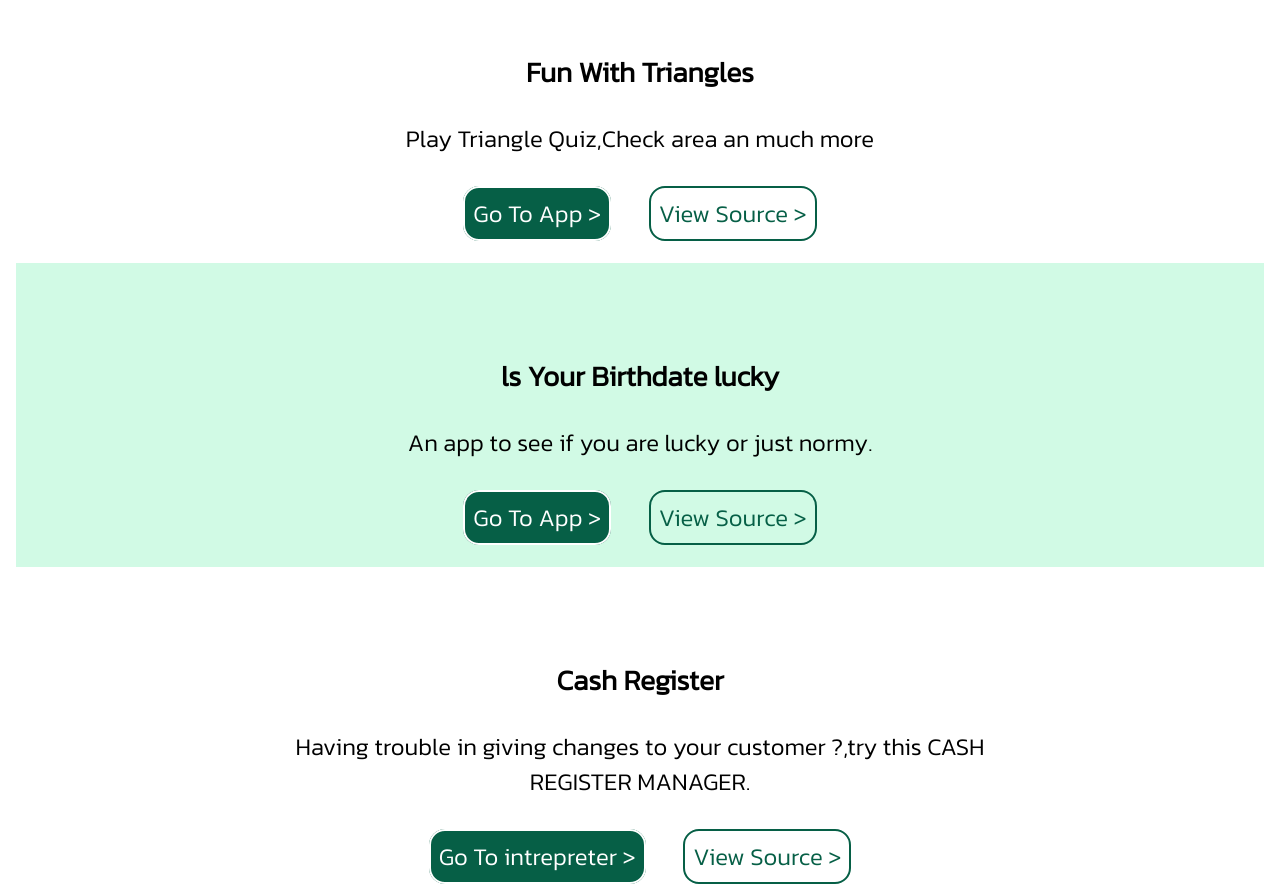
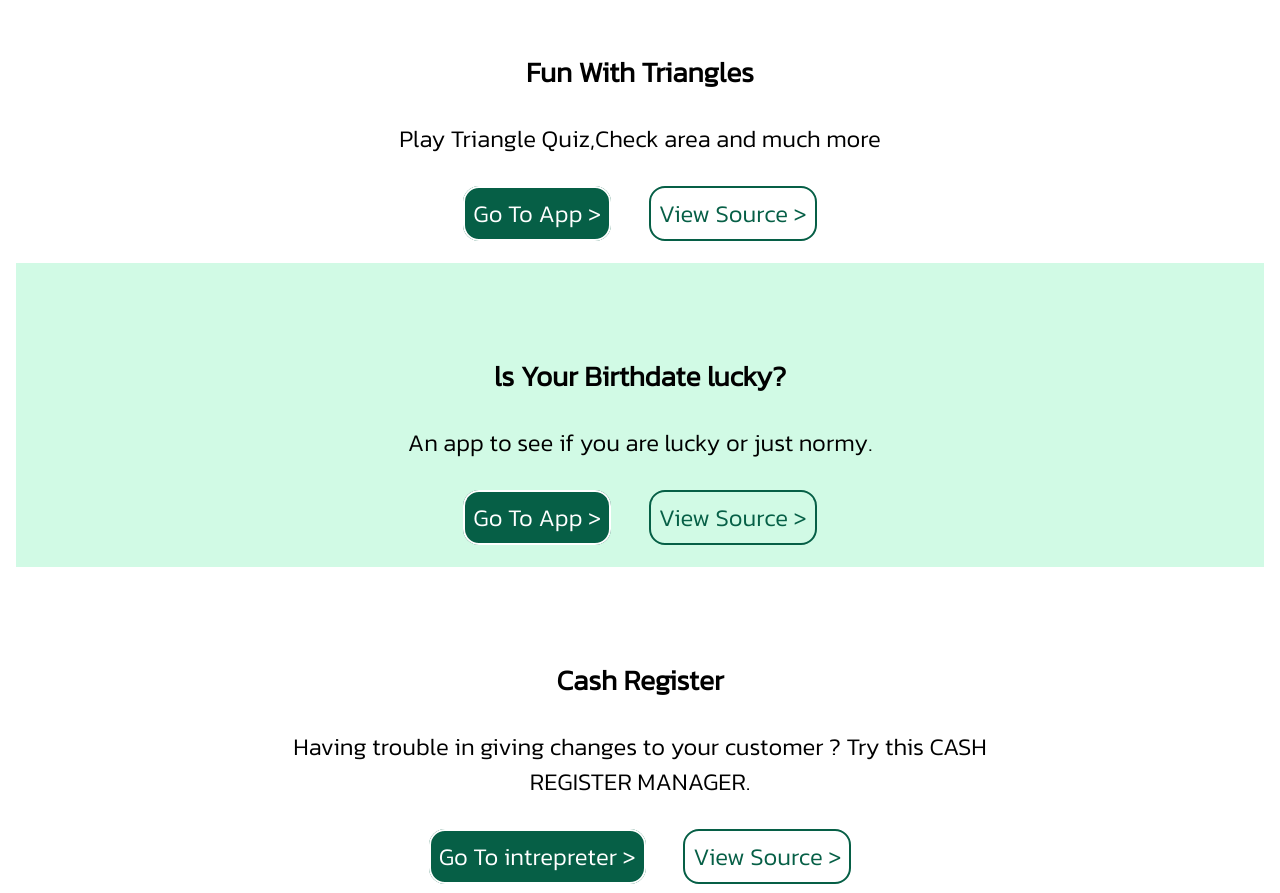
Before and after one commit to dragonthakur2107/myportolio-markFour, a plain HTML site: page projects.html in a window 1280 px wide. Shown: the part 1280-2173 px from the top of the page. Drawn offline with Linux system fonts and the light colour scheme.

Commit message:
Update projects.html

```diff
--- a/projects.html
+++ b/projects.html
@@ -70,7 +70,7 @@
             <section class="section ">
                 <div class="container-center">
                     <h3>Fun With Triangles</h3>
-                    <p>Play Triangle Quiz,Check area an much more</p>
+                    <p>Play Triangle Quiz,Check area and much more</p>
                     <ul class="list no-dot">
                         <li class=list-inline><a class="link link-primary" href="https://funwtriangles.netlify.app">Go To
                                 App ></a></li>
@@ -85,7 +85,7 @@
 
             <section class="section og">
                 <div class="container-center">
-                    <h3>ls Your Birthdate lucky</h3>
+                    <h3>ls Your Birthdate lucky?</h3>
                     <p>An app to see if you are lucky or just normy.</p>
                     <ul class="list no-dot">
                         <li class=list-inline><a class="link link-primary" href="https://luckybirthcalci.netlify.app">Go To App
@@ -101,7 +101,7 @@
                 <section class="section ">
                     <div class="container-center">
                         <h3>Cash Register</h3>
-                        <p>Having trouble in giving changes to your customer ?,try this CASH REGISTER MANAGER.</p>
+                        <p>Having trouble in giving changes to your customer ? Try this CASH REGISTER MANAGER.</p>
                         <ul class="list no-dot">
                             <li class=list-inline><a class="link link-primary" href="https://meramanager.netlify.app/">Go To
                                     intrepreter ></a></li>
```
